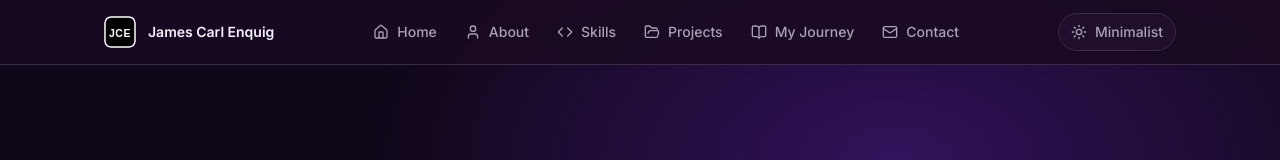
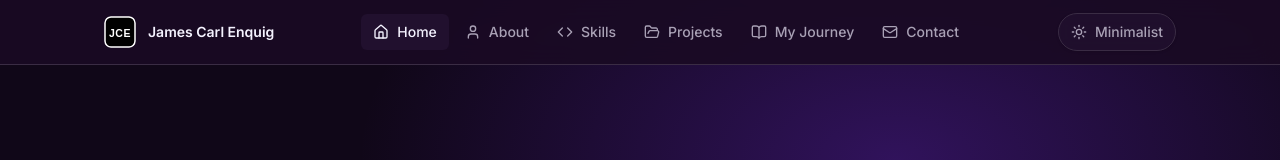
Before and after one commit to Jamesss09/Portfolio, a React (Vite) app in the folder my-portfolio/: page / in a window 1280 px wide. Shown: the top 160 px of the page. Built offline with nearby package versions, Linux system fonts and the light colour scheme.

Commit message:
minor changes ulit

```diff
--- a/my-portfolio/src/components/TopBar.tsx
+++ b/my-portfolio/src/components/TopBar.tsx
@@ -10,24 +10,33 @@ import {
   X,
 } from 'lucide-react';
 import ThemeToggle from './ThemeToggle';
+import { useScrollSpy } from '@/hooks/useScrollSpy';
 import { cn } from '@/lib/utils';
 
 const navItems = [
-  { name: 'Home', href: '#hero', icon: Home },
-  { name: 'About', href: '#about', icon: User },
-  { name: 'Skills', href: '#skills', icon: Code },
-  { name: 'Projects', href: '#projects', icon: FolderOpen },
-  { name: 'My Journey', href: '#learning', icon: BookOpen },
-  { name: 'Contact', href: '#contact', icon: Mail },
+  { name: 'Home', href: '#hero', id: 'hero', icon: Home },
+  { name: 'About', href: '#about', id: 'about', icon: User },
+  { name: 'Skills', href: '#skills', id: 'skills', icon: Code },
+  { name: 'Projects', href: '#projects', id: 'projects', icon: FolderOpen },
+  { name: 'My Journey', href: '#learning', id: 'learning', icon: BookOpen },
+  { name: 'Contact', href: '#contact', id: 'contact', icon: Mail },
 ];
+
+/** Stable list of section ids the scroll-spy watches (module scope → stable ref). */
+const SECTION_IDS = navItems.map((item) => item.id);
 
 /**
  * Sticky top navigation replacing the old sidebar — frees the side space
  * so content can use the full width. Brand left, links center/right,
  * theme switcher always reachable, hamburger menu on mobile.
+ *
+ * The link matching the section currently in view (scroll-spy) renders as
+ * active; clicking a link snaps the active state immediately and lets the
+ * smooth anchor scroll (CSS) take over.
  */
 const TopBar = () => {
   const [menuOpen, setMenuOpen] = useState(false);
+  const { activeId, setActive } = useScrollSpy(SECTION_IDS);
 
   return (
     <header className="sticky top-0 z-40 border-b border-border bg-bg-dark/90 backdrop-blur-md">
@@ -50,11 +59,19 @@ const TopBar = () => {
         <nav aria-label="Primary" className="hidden items-center gap-1 md:flex">
           {navItems.map((item) => {
             const Icon = item.icon;
+            const isActive = item.id === activeId;
             return (
               <a
                 key={item.name}
                 href={item.href}
-                className="flex items-center gap-2 rounded-md px-3 py-2 text-sm font-medium text-text-secondary transition-colors hover:bg-bg-card hover:text-text-primary"
+                aria-current={isActive ? 'location' : undefined}
+                onClick={() => setActive(item.id)}
+                className={cn(
+                  'flex items-center gap-2 rounded-md px-3 py-2 text-sm font-medium transition-colors',
+                  isActive
+                    ? 'bg-bg-card text-text-primary'
+                    : 'text-text-secondary hover:bg-bg-card hover:text-text-primary'
+                )}
               >
                 <Icon size={16} aria-hidden="true" />
                 {item.name}
@@ -88,14 +105,21 @@ const TopBar = () => {
         >
           {navItems.map((item) => {
             const Icon = item.icon;
+            const isActive = item.id === activeId;
             return (
               <a
                 key={item.name}
                 href={item.href}
-                onClick={() => setMenuOpen(false)}
+                aria-current={isActive ? 'location' : undefined}
+                onClick={() => {
+                  setActive(item.id);
+                  setMenuOpen(false);
+                }}
                 className={cn(
                   'flex items-center gap-3 rounded-lg px-3 py-2.5 text-text-secondary transition-colors',
-                  'hover:bg-bg-card hover:text-text-primary'
+                  isActive
+                    ? 'bg-bg-card text-text-primary'
+                    : 'hover:bg-bg-card hover:text-text-primary'
                 )}
               >
                 <Icon size={18} aria-hidden="true" />
--- /dev/null
+++ b/my-portfolio/src/hooks/useScrollSpy.ts
@@ -0,0 +1,46 @@
+import { useEffect, useState } from 'react';
+
+/**
+ * Scroll-spy — tracks which page section is currently in view and returns
+ * its id so navigation bars can highlight the matching link.
+ *
+ * An IntersectionObserver watches the sections and only considers the band
+ * between the top of the viewport (minus the sticky header height, ~4.5rem
+ * including the sections' `scroll-margin-top`) and 45% down. The section
+ * occupying that band is the "active" one, i.e. the section the visitor is
+ * actually reading.
+ */
+export function useScrollSpy(ids: string[]) {
+  const [activeId, setActiveId] = useState<string | null>(ids[0] ?? null);
+
+  useEffect(() => {
+    const sections = ids
+      .map((id) => document.getElementById(id))
+      .filter((el): el is HTMLElement => el !== null);
+
+    if (sections.length === 0) return;
+
+    const observer = new IntersectionObserver(
+      (entries) => {
+        const visible = entries
+          .filter((entry) => entry.isIntersecting)
+          .sort((a, b) => b.intersectionRatio - a.intersectionRatio);
+        if (visible.length > 0) {
+          setActiveId(visible[0].target.id);
+        }
+      },
+      // rootMargin: "top right bottom left" — skip the sticky header zone
+      // (72px, matching the sections' scroll-margin-top: 4.5rem) and treat
+      // only the upper band of the viewport as the active reading zone.
+      // NB: rootMargin only accepts px and %, never rem.
+      { rootMargin: '-72px 0px -55% 0px' }
+    );
+
+    sections.forEach((section) => observer.observe(section));
+    return () => observer.disconnect();
+  }, [ids]);
+
+  return { activeId, setActive: setActiveId };
+}
+
+export default useScrollSpy;
```
